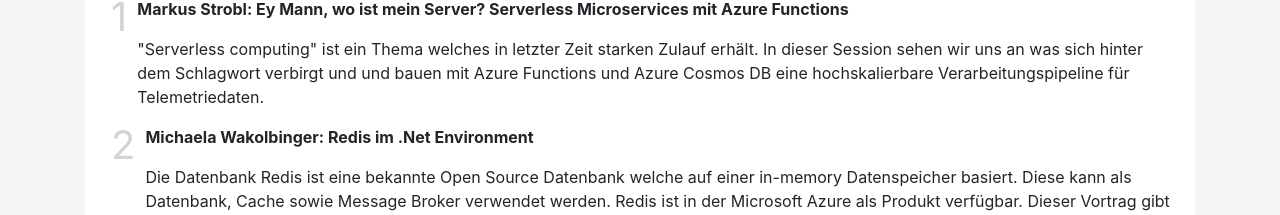
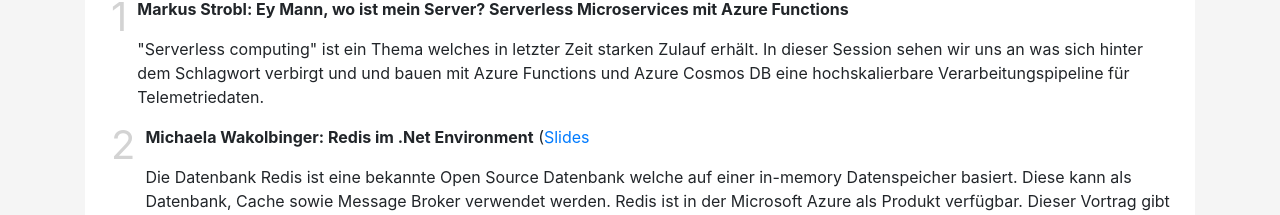
Before and after one commit to dotnetstammtisch/dotnetstammtisch.github.io, a plain HTML site: page index.html in a window 1280 px wide. Shown: the part 1017-1232 px from the top of the page. Drawn offline with nearby package versions, Linux system fonts and the light colour scheme.

Commit message:
Update index.html

```diff
--- a/index.html
+++ b/index.html
@@ -117,7 +117,7 @@
             <div class="d-flex">
                 <div class="talk-number">2</div>
                 <div>
-                    <p><strong>Michaela Wakolbinger: Redis im .Net Environment</strong></p>
+                    <p><strong>Michaela Wakolbinger: Redis im .Net Environment</strong> (<a href="https://drive.google.com/file/d/1kr0fH3pC56cYM72Uz9W-LYfs8pMBAuok/view">Slides</a></p>
                     <p>Die Datenbank Redis ist eine bekannte Open Source Datenbank welche auf einer in-memory Datenspeicher basiert. Diese kann als Datenbank, Cache sowie Message Broker verwendet werden. Redis ist in der Microsoft Azure als Produkt verfügbar.  Dieser Vortrag gibt einen kurzen Einblick in das Produkt, Redis in der Azure Plattform und behandelt zwei der bekanntesten C#-Clients StackExchange.Redis als auch ServiceStack.Redis.</p>
                 </div>
             </div>
```
